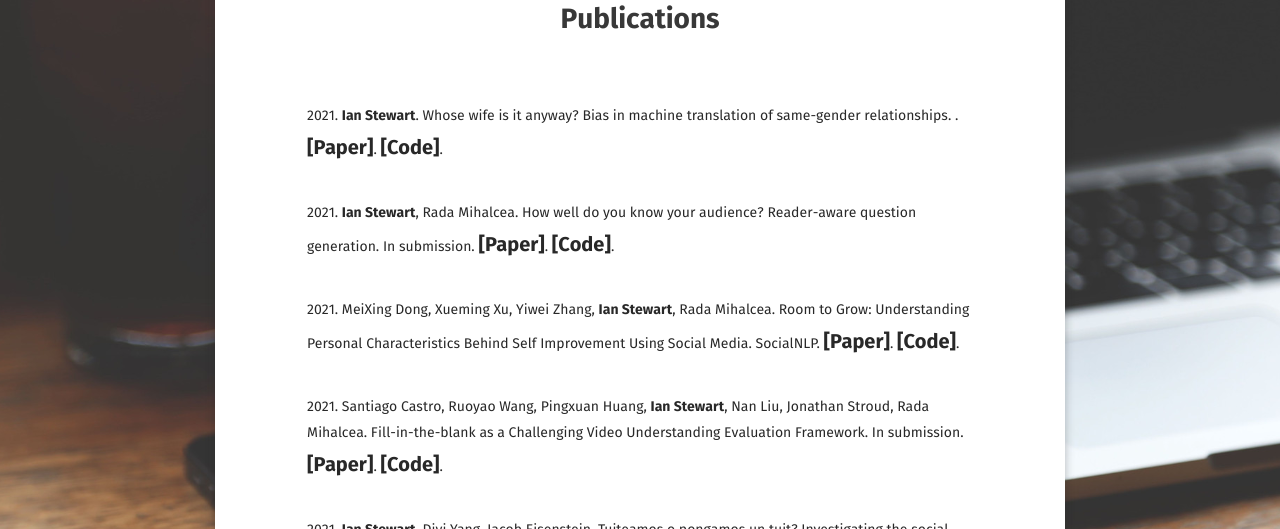
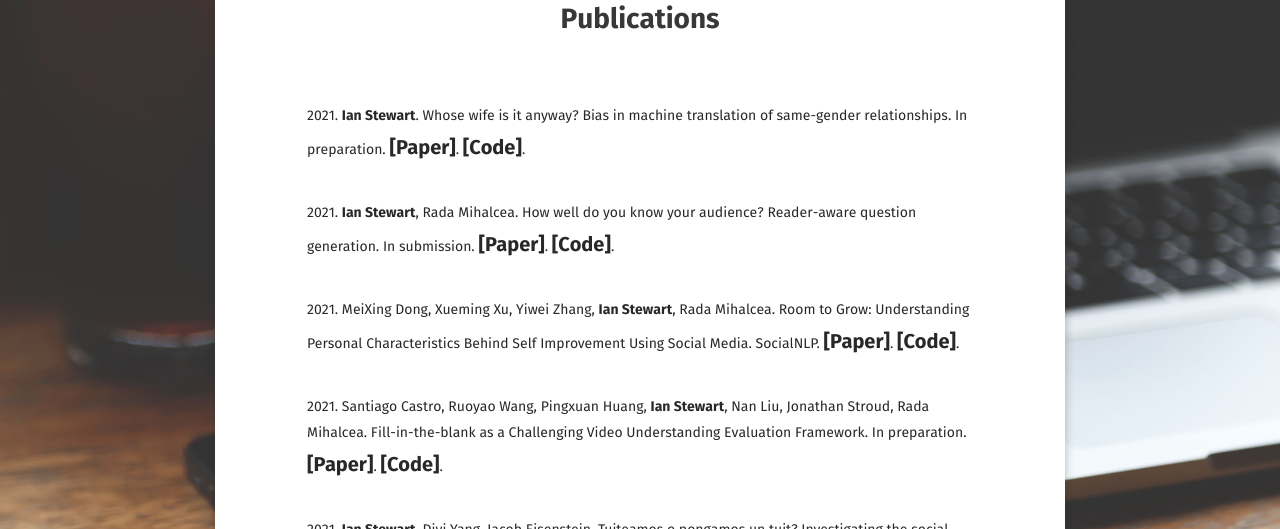
Before and after one commit to ianbstewart/ianbstewart.github.io, a Jekyll site: the page built from publications/index.md, in a window 1280 px wide. Shown: the part 178-707 px from the top of the page. Built offline with Jekyll 4.4.1, drawn with Linux system fonts in a browser that asks for light colours; some web fonts are replaced.

Commit message:
cleanup pubs

```diff
--- a/_posts/2021-06-01-cv-paper.md
+++ b/_posts/2021-06-01-cv-paper.md
@@ -4,7 +4,7 @@ title: "Fill-in-the-blank as a Challenging Video Understanding Evaluation Framew
 project: true
 year: 2021
 authors: "Santiago Castro, Ruoyao Wang, Pingxuan Huang, <b>Ian Stewart</b>, Nan Liu, Jonathan Stroud, Rada Mihalcea"
-venue: In submission
+venue: In preparation
 link: "https://arxiv.org/abs/2104.04182"
 code_link: ""
 ---
--- a/_posts/2021-10-30-TADA-poster.md
+++ b/_posts/2021-10-30-TADA-poster.md
@@ -4,7 +4,7 @@ title: "Whose wife is it anyway? Bias in machine translation of same-gender rela
 project: true
 year: 2021
 authors: "<b>Ian Stewart</b>"
-venue: ""
+venue: "In preparation"
 link: "../docs/TADA_2021_poster.pdf"
 code_link: ""
 ---
```
